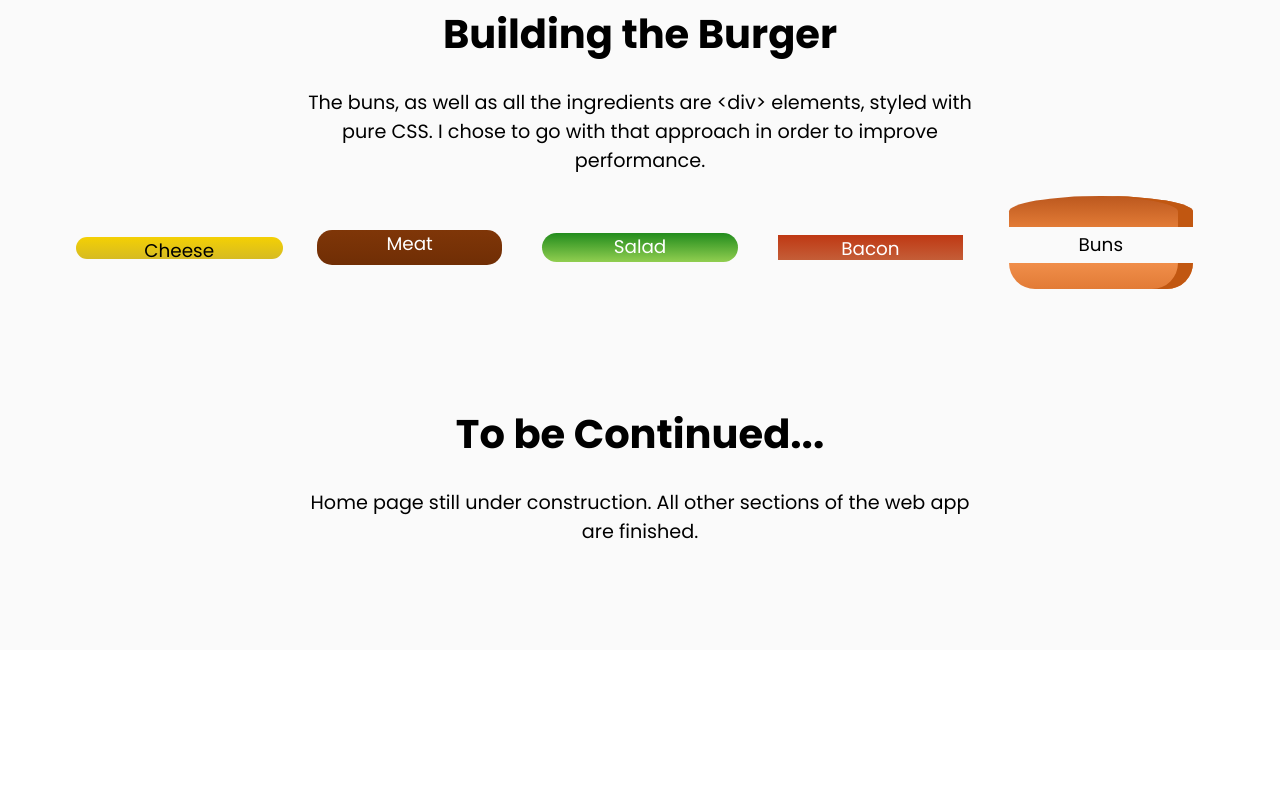
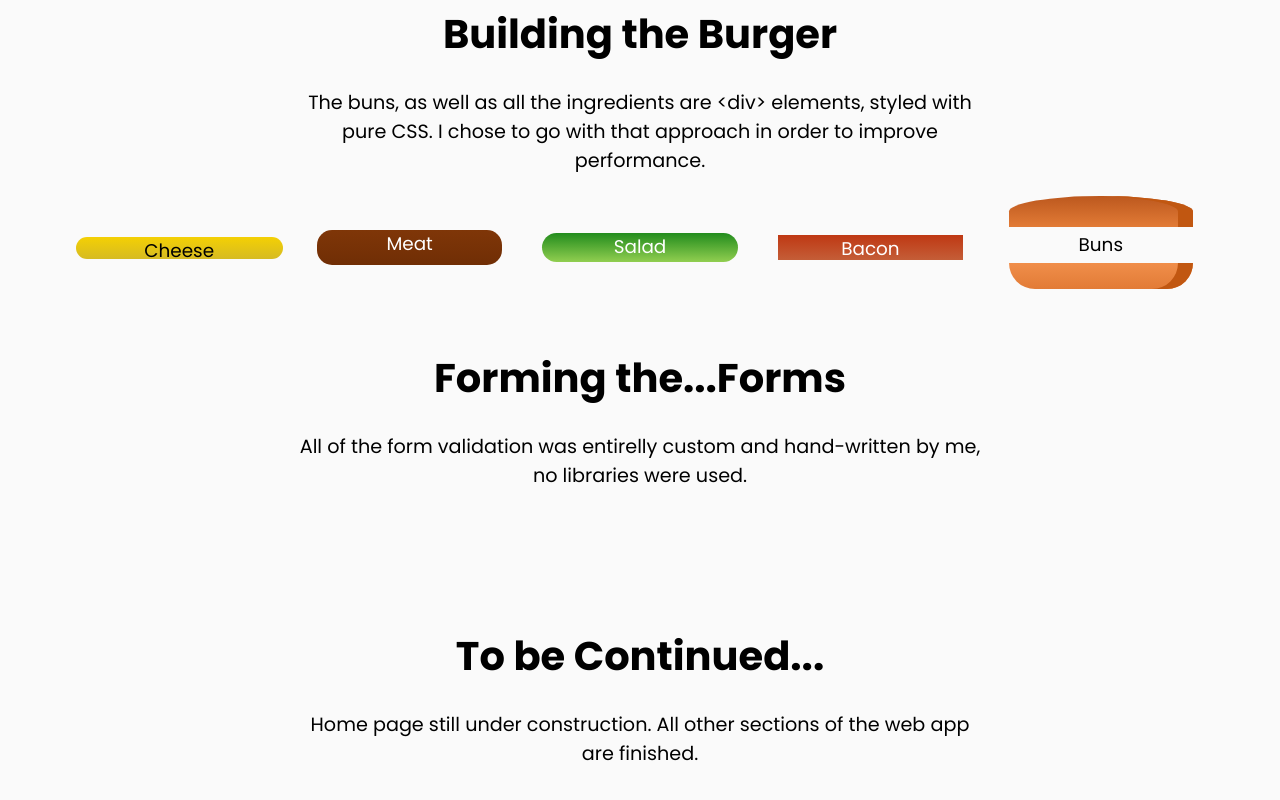
Before and after one commit to MatheoDodi/burgatory-burger-app, a React (Create React App) app: page / in a window 1280 px wide. Shown: the part 1454-2254 px from the top of the page. Before the commit the page ends 2104 px from the top, so only its background shows below. Built offline with nearby package versions, Linux system fonts and the light colour scheme.

Commit message:
added additional info on Home Component

```diff
--- a/src/containers/Home/Home.js
+++ b/src/containers/Home/Home.js
@@ -179,7 +179,8 @@ class Home extends Component {
                         <p style={{textAlign: 'center', margin: '0'}}>Buns</p>
                         <BreadBottom />
                     </div>
-                    <Heading></Heading>
+                    <Heading>Forming the...Forms</Heading>
+                    <Paragraph>All of the form validation was entirelly custom and hand-written by me, no libraries were used.</Paragraph>
                     <Heading>To be Continued...</Heading>
                     <Paragraph>Home page still under construction. All other sections of the web app are finished.</Paragraph>
                 </Grid>
```
